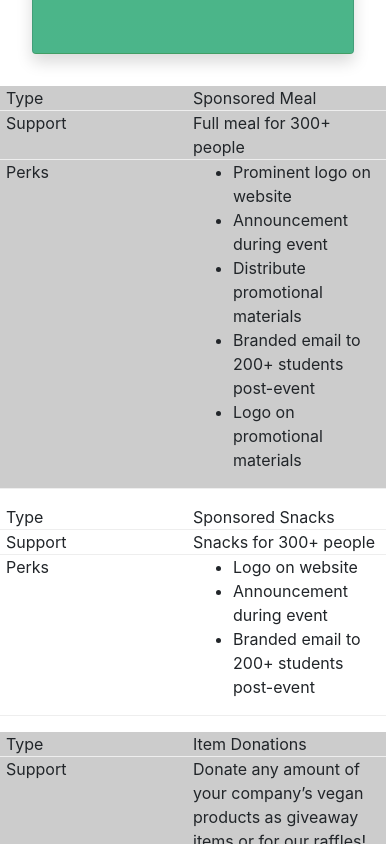
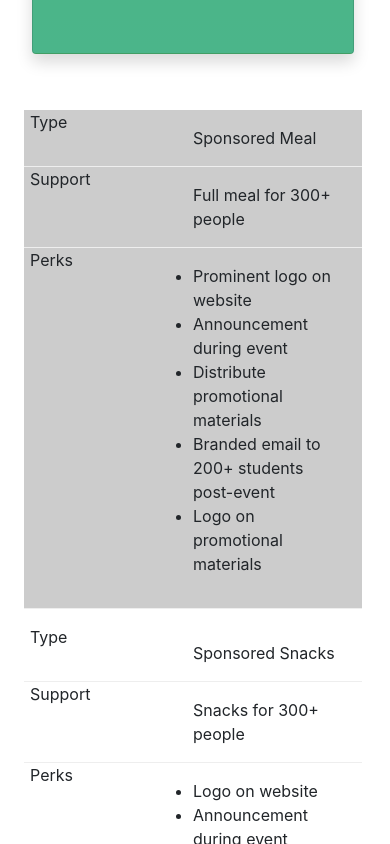
Before and after one commit to charJe/VegWeb, a plain HTML site: page sponsorship.html in a window 390 px wide. Shown: the part 1156-2000 px from the top of the page. Drawn offline with nearby package versions, Linux system fonts and the light colour scheme.

Commit message:
Improve table padding and margins

```diff
--- a/sponsorship.css
+++ b/sponsorship.css
@@ -4,8 +4,16 @@ body > div {
     align-items: center;
 }
 
-div#learn-more-body > div.card > h4 > a{
+div#learn-more-body > div.card > h4 > a {
     text-shadow: 2px 2px #00000000;
+}
+
+table {
+    margin: 1.5em;
+}
+
+ul {
+    padding-left: .25em;
 }
 
 .card {
@@ -26,7 +34,7 @@ div#learn-more-body > div.card > h4 > a{
 
 /* sponsorship table styling */
 th, td {
-    padding:1em;
+    padding: 1em;
 }
 
 table tr:nth-child(even) {
@@ -82,8 +90,13 @@ table th {
     table {
         border:none;
     }
+
+    ul {
+        padding: 0em;
+    }
+
     th, td {
-        padding:0;
+        padding: .25;
     }
 	table, thead, tbody, th, td, tr {
 		display: block;
```
